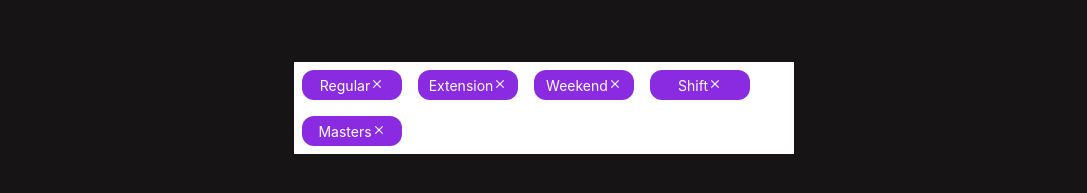
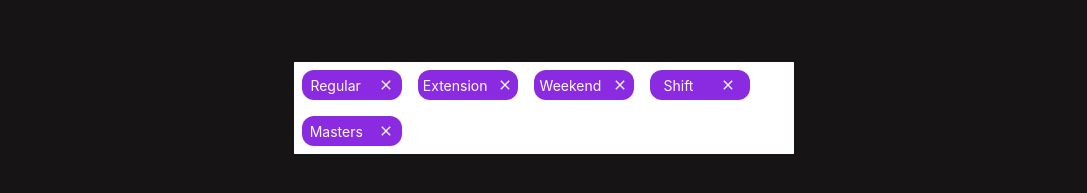
Before and after one commit to kennataddese6/BISCS, a React (Create React App) app in the folder frontend/: page / in a window 1280 px wide. Shown: the part 269-462 px from the top of the page, without its empty margins (96-1183 px from the left). Built offline with nearby package versions, Linux system fonts and the light colour scheme.

Commit message:
style icons added to academic types

```diff
--- a/frontend/src/App.css
+++ b/frontend/src/App.css
@@ -68,8 +68,27 @@ body {
   height: 30px;
   font-size: 14px;
   display: flex;
-  justify-content: center;
+  justify-content: space-around;
   align-items: center;
   border-radius: 12px;
   margin: 8px;
+  cursor: auto;
 }
+.academicType:hover {
+  background-color: rgb(93, 31, 151);
+}
+.closeIconContainer {
+  display: flex;
+  align-items: center;
+  font-size: 16px;
+  cursor: pointer;
+}
+.closeIconContainer:hover {
+  color: rgb(255, 0, 0);
+}
+.academicTypeText {
+  display: flex;
+  align-items: center;
+  align-self: center;
+  cursor: pointer;
+}
```
